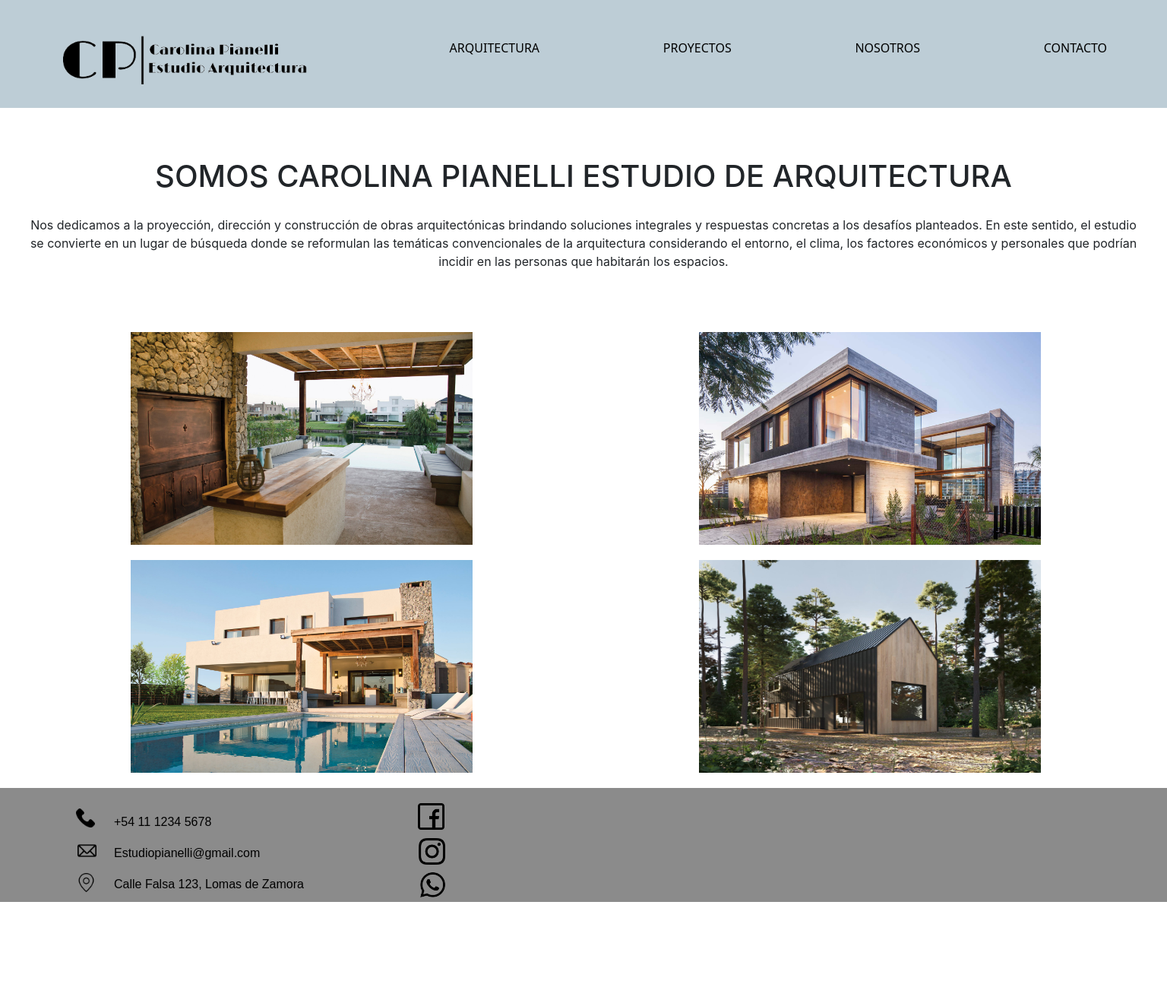
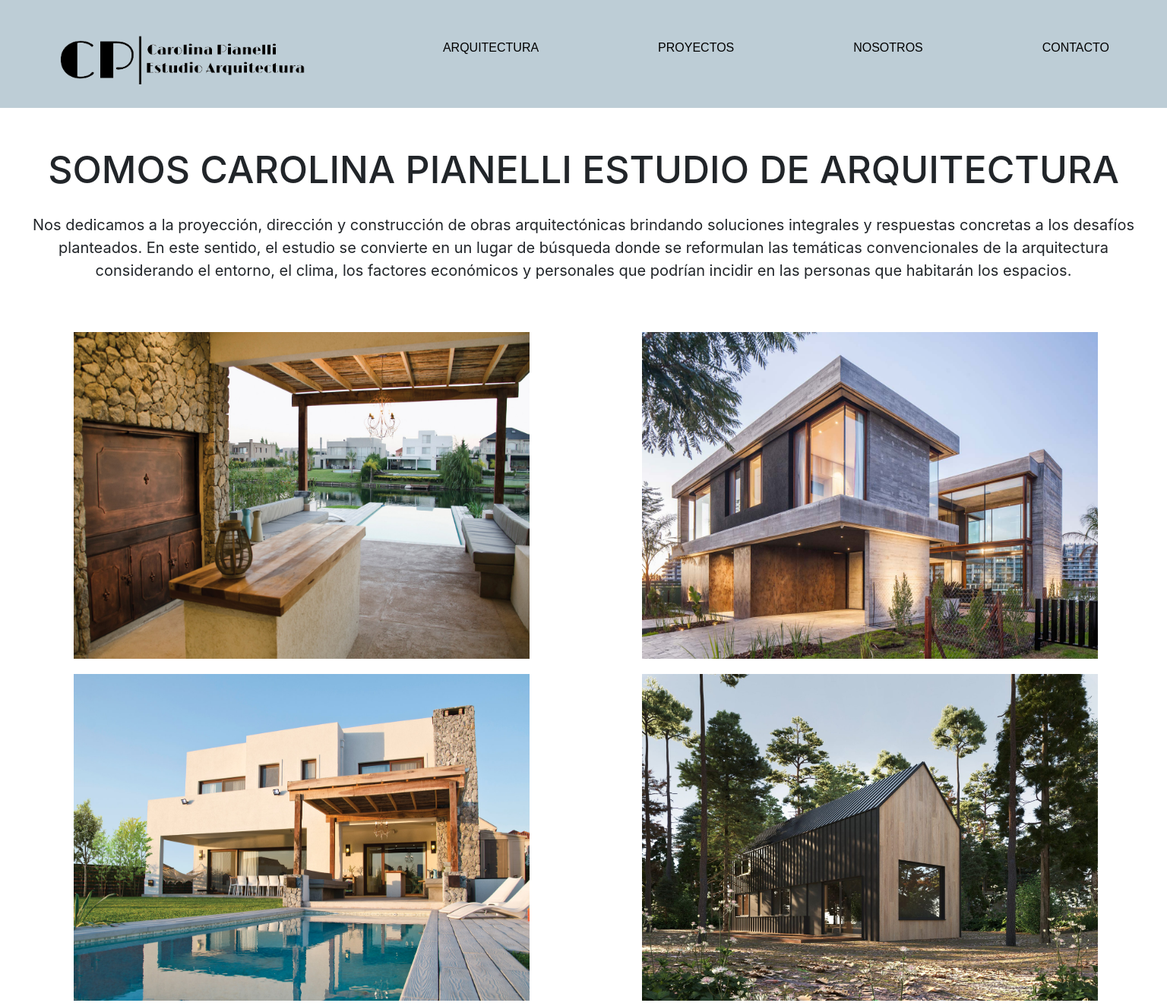
Before and after one commit to gasdicundo/PIANELLIARQUITECTURA-COMISION39385, a plain HTML site: page index.html in a window 1536 px wide. Shown: the top 1320 px of the page at 76% size. Before the commit the page ends 1187 px from the top, so only its background shows below. Drawn offline with nearby package versions, Linux system fonts and the light colour scheme.

Commit message:
MQ avanzado, falta solo pantalla PC

```diff
--- a/css/style.css
+++ b/css/style.css
@@ -7,7 +7,7 @@
 @import url('https://fonts.googleapis.com/css2?family=Alkatra&family=Changa+One&display=swap');
 @import url('https://fonts.googleapis.com/css2?family=Alkatra&family=Changa+One&family=Inter&family=Raleway:wght@100&display=swap');
 
-.hero-index{
+.hero-index {
     width: 100%;
     height: 100vh;
     display: grid;
@@ -19,36 +19,38 @@
         "footer";
 }
 
-header{
+header {
     grid-area: header;
     width: 100%;
     background-color: #BDCDD6;
 }
 
-.navbar{
+.navbar {
     display: flex;
     flex-direction: column;
     list-style: none;
     gap: 10px;
     justify-content: space-around;
     align-items: center;
-    text-transform:uppercase;
+    text-transform: uppercase;
+    font-family: 'Raleway', sans-serif;
 }
 
 .navbar li a {
     text-decoration: none;
     color: black;
 }
-.logo{
+
+.logo {
     display: flex;
     width: 350px;
 }
 
-main{
+main {
     grid-area: main;
 }
 
-.section-principal{
+.section-principal {
     width: 95%;
     margin: auto;
     padding-top: 20px;
@@ -56,56 +58,58 @@ main{
 
 }
 
-h1{
+h1 {
     text-align: center;
     font-family: 'Inter', sans-serif;
     flex-flow: row wrap;
-    text-transform:uppercase;
+    text-transform: uppercase;
 }
 
-.parrafo{
+.parrafo {
     text-align: center;
     font-family: 'Inter', sans-serif;
     flex-flow: row wrap;
     padding-top: 20px;
 
 }
-.imagen2{
+
+.imagen2 {
     width: 300px;
     padding-top: 20px;
 }
 
-.imagen3{
+.imagen3 {
     width: 300px;
     padding-top: 20px;
 }
 
-.imagen4{
+.imagen4 {
     width: 300px;
     padding-top: 20px;
 }
 
-.imagen5{
+.imagen5 {
     width: 300px;
     padding-top: 20px;
 }
 
-.img2{
-    text-align: center;
-}
-.img3{
+.img2 {
     text-align: center;
 }
 
-.img4{
+.img3 {
     text-align: center;
 }
 
-.img5{
+.img4 {
     text-align: center;
 }
 
-footer{
+.img5 {
+    text-align: center;
+}
+
+footer {
     display: flex;
     position: static;
     margin-bottom: 0;
@@ -119,6 +123,7 @@ footer{
     padding-bottom: 0px;
     bottom: 0;
     color: black;
+
 }
 
 .facebook {
@@ -175,19 +180,19 @@ footer{
 
 
 
-@media(min-width:768px){
+@media(min-width:768px) {
 
-    .navbar{
+    .navbar {
         display: flex;
         flex-direction: row;
         gap: 5px;
     }
 
-    .main-index{
+    .main-index {
         display: grid;
         width: 100%;
         height: auto;
-        grid-template-columns: repeat(2,1fr);
+        grid-template-columns: repeat(2, 1fr);
         grid-template-rows: 275px auto auto;
         grid-template-areas:
             "texto texto"
@@ -196,25 +201,27 @@ footer{
         ;
     }
 
-    .section-principal{
+    .section-principal {
         grid-area: texto;
     }
 
-    .img2{
+    .img2 {
         grid-area: img2;
     }
-    .img3{
+
+    .img3 {
         grid-area: img3;
     }
 
-    .img4{
+    .img4 {
         grid-area: img4;
     }
-    .img5{
+
+    .img5 {
         grid-area: img5;
     }
 
-    .imagen2{
+    .imagen2 {
         width: 350px;
         height: 250px;
         margin-left: 25px;
@@ -222,7 +229,7 @@ footer{
         padding-top: 20px; */
     }
 
-    .imagen3{
+    .imagen3 {
         width: 350px;
         height: 250px;
         margin-left: 15px;
@@ -230,7 +237,7 @@ footer{
         padding-top: 20px; */
     }
 
-    .imagen4{
+    .imagen4 {
         width: 350px;
         height: 250px;
         margin-left: 25px;
@@ -238,7 +245,7 @@ footer{
         padding-top: 20px; */
     }
 
-    .imagen5{
+    .imagen5 {
         width: 350px;
         height: 250px;
         margin-left: 15px;
@@ -249,8 +256,8 @@ footer{
     .facebook {
         width: 35px;
         position: relative;
-        left: 150px;
-        top: 10px;
+        left: 110px;
+        top: 33px;
     }
 
     .instagram {
@@ -263,50 +270,44 @@ footer{
     .whatsapp {
         width: 35px;
         position: relative;
-        left: 112px;
-        top: 55px
+        left: 152px;
+        top: 33px
     }
 
     .telefono {
-        width: 25px;
-        position: relative;
+
         top: 25px;
         left: 100px;
     }
 
     .correo {
-        width: 25px;
-        position: relative;
+
         top: 68px;
         left: 73px;
 
     }
 
     .ubicacion {
-        width: 25px;
-        position: relative;
+
         top: 110px;
         left: 43px;
     }
 
     .textofooter {
-        font-family: 'Raleway', sans-serif;
-        position: relative;
         left: 150px;
         top: 5px;
-        line-height: 25px;
         font-size: 16px;
     }
 }
 
-@media(min-width:1024px){
+@media(min-width:1024px) {
 
-    .navbar{
+    .navbar {
         display: flex;
         flex-direction: row;
     }
 
-    .imagen2{
+    .imagen2 {
         width: 450px;
         height: 300px;
         margin-left: 25px;
@@ -314,7 +315,7 @@ footer{
         padding-top: 20px; */
     }
 
-    .imagen3{
+    .imagen3 {
         width: 450px;
         height: 300px;
         margin-left: -15px;
@@ -322,7 +323,7 @@ footer{
         padding-top: 20px; */
     }
 
-    .imagen4{
+    .imagen4 {
         width: 450px;
         height: 300px;
         margin-left: 25px;
@@ -330,7 +331,7 @@ footer{
         padding-top: 20px; */
     }
 
-    .imagen5{
+    .imagen5 {
         width: 450px;
         height: 300px;
         margin-left: -15px;
@@ -339,38 +340,81 @@ footer{
     }
 
     .facebook {
-    left: 150px;
-    top: 10px;
+        left: 200px;
+        top: 33px;
     }
 
     .instagram {
-    left: 131px;
+        left: 221px;
         top: 33px;
     }
 
     .whatsapp {
-    left: 112px;
-    top: 55px
+        left: 242px;
+        top: 33px
     }
 
     .telefono {
         top: 25px;
-    left: 100px;
+        left: 130px;
     }
 
     .correo {
         top: 68px;
-    left: 73px;
+        left: 103px;
 
     }
 
     .ubicacion {
         top: 110px;
-    left: 43px;
+        left: 73px;
     }
 
     .textofooter {
-    left: 150px;
+        left: 200px;
         top: 5px;
     }
 }
+
+@media(min-width:1440px) {
+    h1 {
+        font-size: 50px;
+    }
+
+    .parrafo {
+        font-size: 20px;
+    }
+
+    .imagen2 {
+        width: 600px;
+        height: 450px;
+    }
+
+    .imagen3 {
+        width: 600px;
+        height: 450px;
+    }
+
+    .imagen4 {
+        width: 600px;
+        height: 450px;
+    }
+
+    .imagen5 {
+        width: 600px;
+        height: 450px;
+    }
+    .facebook{
+        width: 45px;
+        left: 251px;
+    }
+
+    .instagram{
+        width: 45px;
+        left: 271px;
+    }
+    .whatsapp{
+        width: 45px;
+        left: 291px;
+    }
+}
--- a/index.html
+++ b/index.html
@@ -7,8 +7,9 @@
     <meta name="viewport" content="width=device-width, initial-scale=1.0">
     <title>PIANELLI ARQUITECTURA</title>
     <link href="https://cdn.jsdelivr.net/npm/bootstrap@5.3.0-alpha3/dist/css/bootstrap.min.css" rel="stylesheet"
-        integrity="sha384-KK94CHFLLe+nY2dmCWGMq91rCGa5gtU4mk92HdvYe+M/SXH301p5ILy+dN9+nJOZ" crossorigin="anonymous">
+    integrity="sha384-KK94CHFLLe+nY2dmCWGMq91rCGa5gtU4mk92HdvYe+M/SXH301p5ILy+dN9+nJOZ" crossorigin="anonymous">
     <link rel="stylesheet" href="./css/style.css">
+    <link rel="shortcut icon" href="./assets/img/CP.ico">
 </head>
 
 <body>
@@ -62,7 +63,7 @@
                 <p class="textofooter">Estudiopianelli@gmail.com</p>
                 <p class="textofooter">Calle Falsa 123, Lomas de Zamora</p>
             </section>
-            <section class="footer">
+            <section class="footer-logos">
                 <a class="facebook" href="https://www.facebook.com/" target="_blank"><img class="facebook"
                         src="./assets/img/facebook.png" alt=""></a>
                 <a class="instagram" href="https://www.instagram.com/" target="_blank"><img class="instagram"
```
Also changed, not shown: pages/arquitectura.html (+1 -0 lines), pages/contacto.html (+1 -0 lines), pages/nosotros.html (+1 -0 lines), pages/proyectos.html (+1 -0 lines), assets/img/CP.ico (added), assets/img/CP.png (added). Lines whose indentation alone changed are shown as unchanged.
